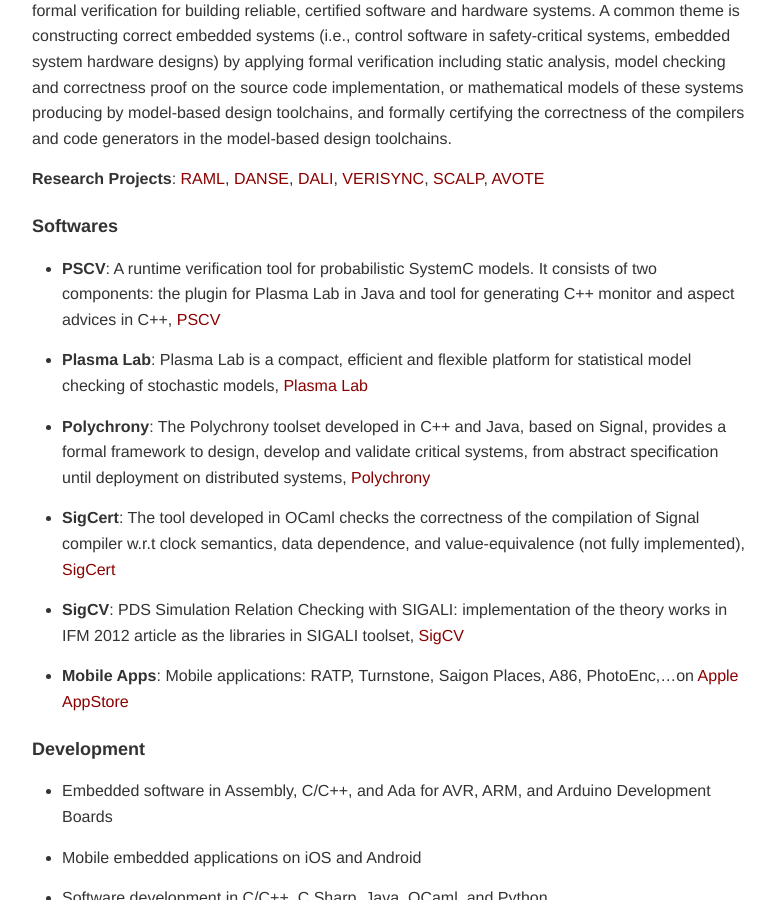
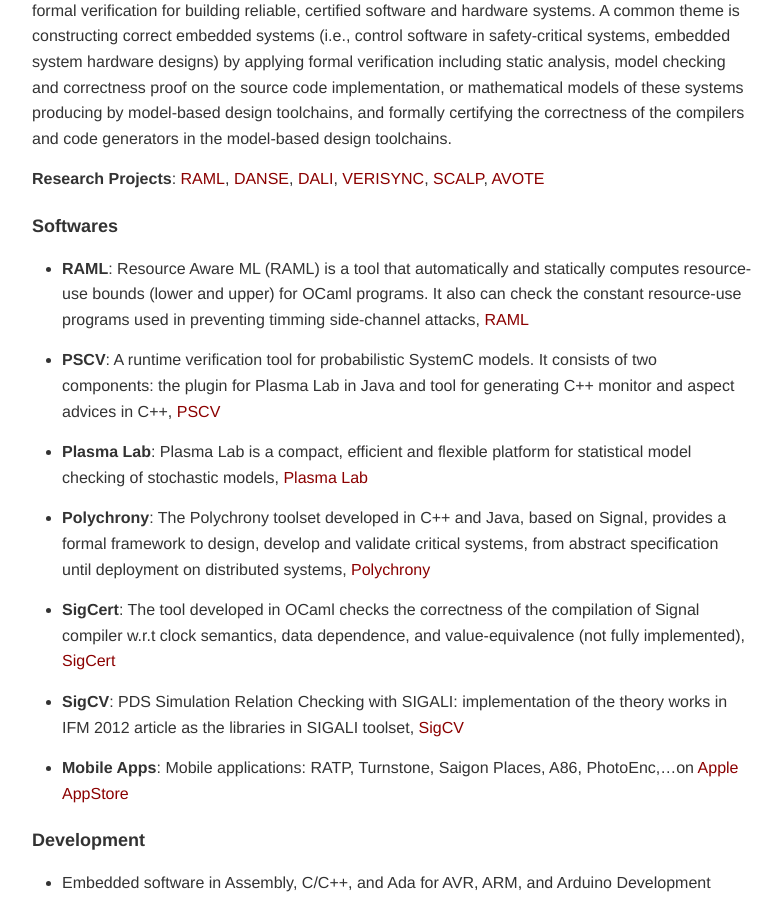
Before and after one commit to channgo2203/channgo2203.github.io, a Jekyll site: the page built from about.md, in a window 1280 px wide and 900 px high, scrolled down 492 px. Shown: the whole window, without its empty margins (248-1030 px from the left). Built offline with Jekyll 4.4.1, drawn with Linux system fonts in a browser that asks for light colours.

Commit message:
Updated about.md

```diff
--- a/about.md
+++ b/about.md
@@ -14,6 +14,7 @@
 **Research Projects**: [RAML](http://www.raml.co/ "RAML"), [DANSE](http://www.danse-ip.eu/home/), [DALI](http://www.ict-dali.eu/dali/), [VERISYNC](http://www.irit.fr/~Martin.Strecker/Proj/Old/Verisync/), [SCALP](http://scalp.gforge.inria.fr/), [AVOTE](http://scalp.gforge.inria.fr/)
 
 ### Softwares
+- **RAML**: Resource Aware ML (RAML) is a tool that automatically and statically computes resource-use bounds (lower and upper) for OCaml programs. It also can check the constant resource-use programs used in preventing timming side-channel attacks, [RAML](http://www.raml.co/)
 - **PSCV**: A runtime verification tool for probabilistic SystemC models. It consists of two components: the plugin for Plasma Lab in Java and tool for generating C++ monitor and aspect advices in C++, [PSCV](https://project.inria.fr/pscv/)
 - **Plasma Lab**: Plasma Lab is a compact, efficient and flexible platform for statistical model checking of stochastic models, [Plasma Lab](https://project.inria.fr/plasma-lab/)
 - **Polychrony**: The Polychrony toolset developed in C++ and Java, based on Signal, provides a formal framework to design, develop and validate critical systems, from abstract specification until deployment on distributed systems, [Polychrony](http://www.irisa.fr/espresso/Polychrony/)
```
